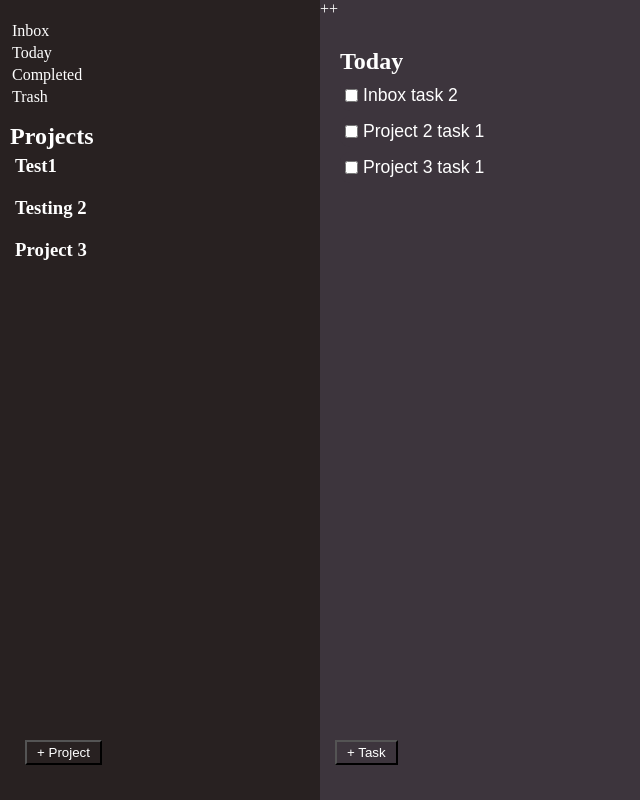
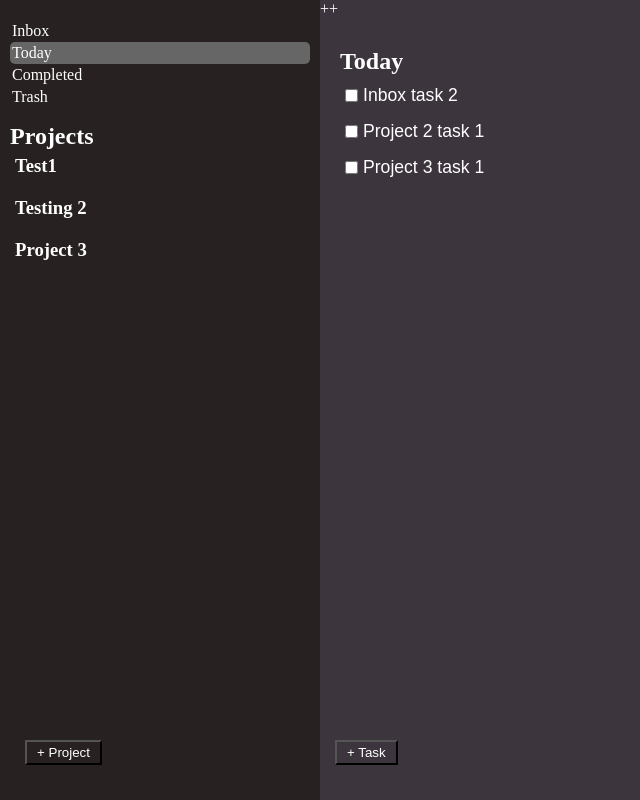
Before and after one commit to samsonc89/ToDo, a website built with webpack: page src/template.html in a window 1280 px wide. Shown: the whole page, without its empty margins (0-640 px from the left). Built offline with nearby package versions, Linux system fonts and the light colour scheme.

Commit message:
Fix starting view classname

```diff
--- a/src/template.html
+++ b/src/template.html
@@ -15,7 +15,7 @@
       <div class="sidebar">
         <div class="views-wrapper">
           <div class="view" id="inbox-view">Inbox</div>
-          <div class="view" id="today-view">Today</div>
+          <div class="view selected-project" id="today-view">Today</div>
           <div class="view" id="completed-view">Completed</div>
           <div class="view" id="trash-view">Trash</div>
         </div>
```
